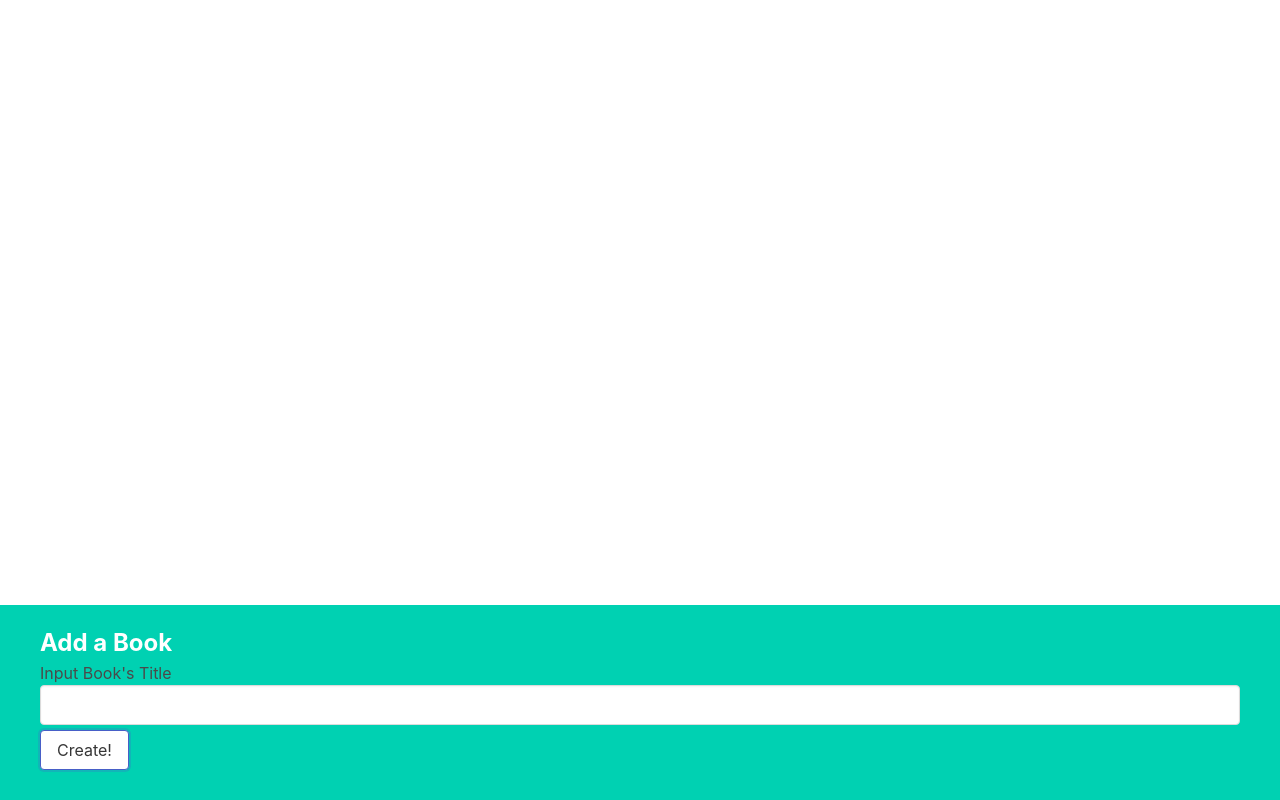
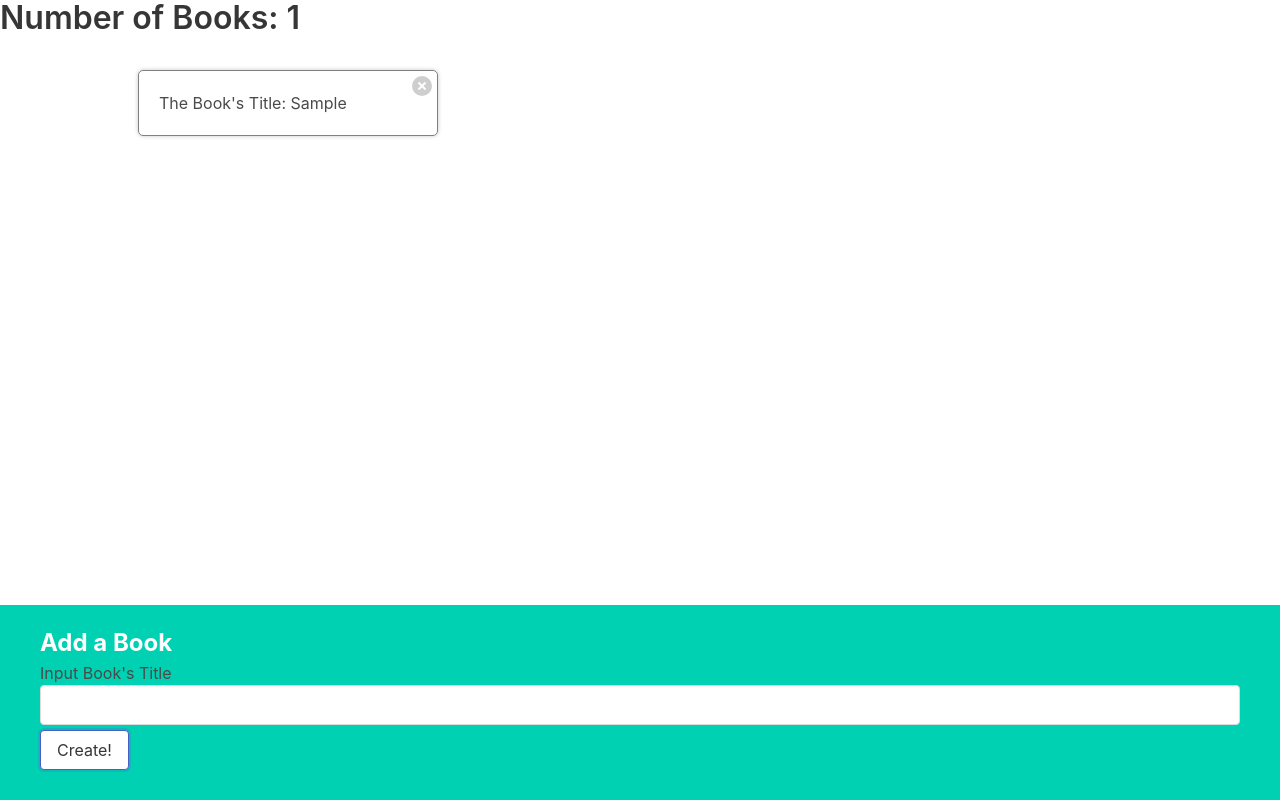
Before and after one commit to hooman734/bookstore-app-react, a React (Vite) app: page / in a window 1280 px wide. Both pictures are taken after typing "Sample" into the empty fields and a click on the button "Create!". Built offline with nearby package versions, Linux system fonts and the light colour scheme.

Commit message:
added delete item feature

```diff
--- a/package.json
+++ b/package.json
@@ -10,11 +10,13 @@
   },
   "dependencies": {
     "react": "^18.2.0",
-    "react-dom": "^18.2.0"
+    "react-dom": "^18.2.0",
+    "uuid": "^9.0.0"
   },
   "devDependencies": {
     "@types/react": "^18.0.27",
     "@types/react-dom": "^18.0.10",
+    "@types/uuid": "^9.0.0",
     "@vitejs/plugin-react": "^3.1.0",
     "typescript": "^4.9.3",
     "vite": "^4.1.0"
--- a/src/App.tsx
+++ b/src/App.tsx
@@ -1,12 +1,17 @@
 import { useState } from 'react'
 import BookCreate from './components/BookCreate'
+import Book from "./classes/Book"
+import BookList from "./components/BookList";
 
 function App() {
-  const [books, setBooks] = useState([])
-  const createBook = (title: string) => console.log('Need to add book with title of: ', title)
+  const [books, setBooks] = useState([] as Book[])
+  const createBook = (title: string) => setBooks([...books, new Book(title)])
+  const deleteBookById = (id: string) => setBooks([...books.filter(book => book.Id !== id)])
   return (
-    <div className="App">
-        <BookCreate onCreate={createBook}/>
+    <div className="app">
+      <h6 className="title">Number of Books: {books.length}</h6>
+      <BookList bookList={books} onDeleteOneItem={deleteBookById}/>
+      <BookCreate onCreate={createBook}/>
     </div>
   )
 }
--- /dev/null
+++ b/src/classes/Book.ts
@@ -0,0 +1,13 @@
+import { v4 as uuidv4 } from 'uuid';
+
+class Book {
+	Id: string
+	Title: string
+
+	constructor(title: string) {
+		this.Title = title
+		this.Id = uuidv4()
+	}
+}
+
+export default Book
--- a/src/components/BookCreate/index.tsx
+++ b/src/components/BookCreate/index.tsx
@@ -1,7 +1,7 @@
 import React from "react";
 
 interface BookCreateProps {
-    onCreate: (name: string) => void;
+    onCreate: (name: string) => void
 }
 function BookCreate({ onCreate }: BookCreateProps) {
 
--- /dev/null
+++ b/src/components/BookList/index.tsx
@@ -0,0 +1,18 @@
+import Book from "../../classes/Book";
+import BookShow from "../BookShow";
+
+interface BookListProps {
+	bookList: Book[]
+	onDeleteOneItem: (id: string) => void
+}
+
+function BookList({ bookList, onDeleteOneItem }: BookListProps) {
+	const renderedBooks = bookList.map(book => <BookShow book={book} key={book.Id} onDelete={onDeleteOneItem}/>)
+	return (
+		<div className="book-list">
+			{renderedBooks}
+		</div>
+	)
+}
+
+export default BookList
--- /dev/null
+++ b/src/components/BookShow/index.tsx
@@ -0,0 +1,19 @@
+import Book from "../../classes/Book";
+import {Fragment} from "react";
+
+interface BookShowProps {
+	book: Book
+	onDelete: (id: string) => void
+}
+function BookShow({ book, onDelete }: BookShowProps) {
+	return (
+			<div className="book-show">
+				The Book's Title: {book.Title}
+				<div className="actions">
+					<button className="delete" onClick={() => onDelete(book.Id)}>X</button>
+				</div>
+			</div>
+	)
+}
+
+export default BookShow
```
